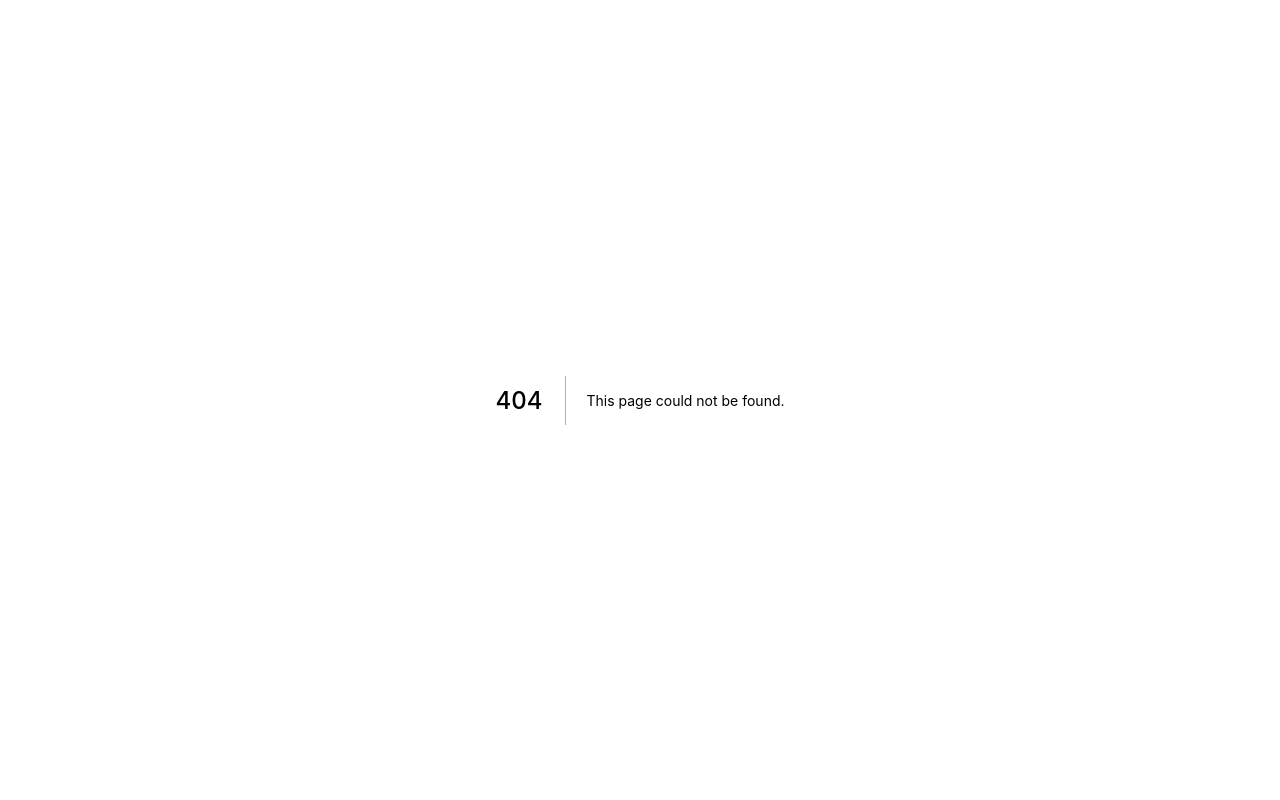
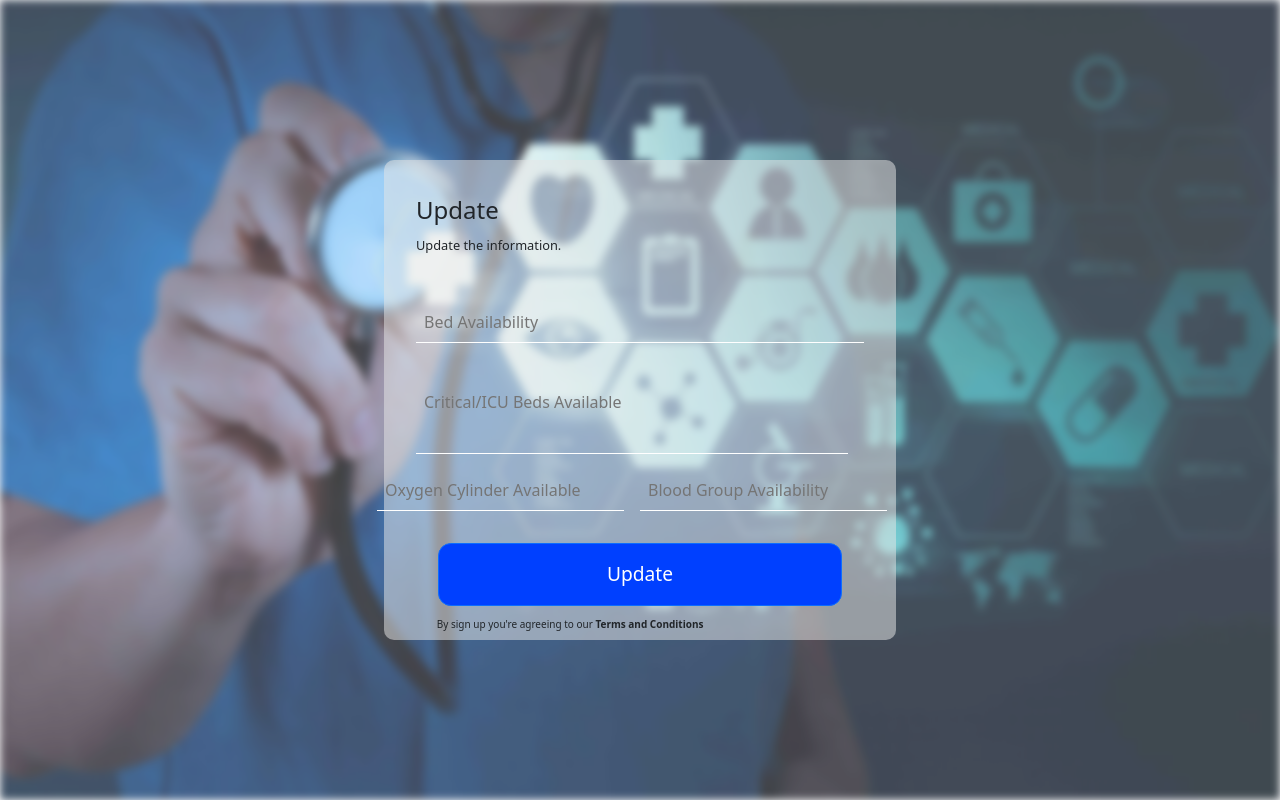
Before and after one commit to utkarsh0908/Smart-India-Hackathon, a Next.js app: page /updatePage in a window 1280 px wide. Before the commit this address had no page. Built offline with nearby package versions, Linux system fonts and the light colour scheme.

Commit message:
increased stability

```diff
--- a/pages/index.js
+++ b/pages/index.js
@@ -17,7 +17,7 @@ export default function Home() {
           <form className='form'>
             <input placeholder='Hospital Id' className='id'/>
             <input placeholder='Password' className='password'/>
-            <button type="button" className="btn btn-primary register" >Register Account</button>
+            <button type="button" className="btn btn-primary loginButton" >Login</button>
             <div className='agreement'>By sign up you're agreeing to our <span className='terms'>Terms and Conditions</span></div>
           </form>
 
--- /dev/null
+++ b/pages/updatePage.js
@@ -0,0 +1,36 @@
+import React from 'react'
+
+const updatePage = () => {
+  return (
+    <div>
+      <div className='main_pageUpdate'>
+      <img src='/bgImg.jpg' className='bgImg'/>
+
+        <div className='main_boxUpdate'>
+
+
+          <div className='primary_text'>Update</div>
+          <div className='secondary_text'>Update the information.</div>
+
+          <form className='form'>
+            <input placeholder='Bed Availability' className='id'/>
+            <input placeholder='Critical/ICU Beds Available' className='field'/>
+
+            <div className='formRow'>
+            <input placeholder='Oxygen Cylinder Available' className='field'/>
+            <input placeholder='Blood Group Availability' className='field'/>
+            </div>
+
+
+            <button type="button" className="btn btn-primary updateButton" >Update</button>
+            <div className='agreement'>By sign up you're agreeing to our <span className='terms'>Terms and Conditions</span></div>
+          </form>
+
+        </div>
+
+      </div>
+    </div>
+  )
+}
+
+export default updatePage
--- a/styles/globals.css
+++ b/styles/globals.css
@@ -26,6 +26,7 @@ a {
 .main_page{
   height: 100vh;
   display: flex;
+  flex-direction: column;
   justify-content: center;
   align-items: center;
 }
@@ -43,17 +44,16 @@ a {
 }
 
 .primary_text{
-  /* border: 2px solid red; */
   margin-bottom: 0.5rem;
   flex: 1;
-  font-size: 2rem;
+  font-size: 1.5rem;
   font-weight: 500;
 }
 
 .secondary_text{
   /* border: 2px solid red; */
   flex: 1;
-  font-size: 1rem;
+  font-size: 0.8rem;
   margin-bottom: 2rem;
 }
 
@@ -66,7 +66,7 @@ a {
 .id{
   background-color: #ffffff00;
   padding: 0.5rem;
-  font-size: 1.2rem;
+  font-size: 1rem;
   border-top: none;
   border-left: none;
   border-right: none;
@@ -78,34 +78,145 @@ a {
 .password{
   background-color: #ffffff00;
   padding: 0.5rem;
-  font-size: 1.2rem;
+  font-size: 1rem;
   border-top: none;
   border-left: none;
   border-right: none;
   border-bottom: 1px solid rgb(255, 255, 255);
-  margin-bottom: 3rem;
+  margin-bottom: 2rem;
   outline: none;
 }
+
+
+.loginButton{
+  border-radius: 0.8rem !important;
+  padding: 1rem !important;
+  align-self: center;
+  width: 90%;
+  margin-bottom: 0.5rem;
+  font-size: 1rem !important;
+  background-color: #0040FF !important;
+}
+
+.loginButton:hover{
+  background-color: #2600ff !important;
+}
+
+.agreement{
+  font-size: x-small;
+  margin-top: 0.2rem;
+  margin-left: 1.3rem;
+  margin-bottom: 0.5rem;
+}
+
+.terms{
+  font-weight: bold;
+}
+
+.formRow{
+  /* border: 2px solid red; */
+  display: flex;
+  flex-direction: row;
+  justify-content: center;
+}
+
+
+/* Register Page */
+.main_boxRegister{
+  position: relative;
+  padding: 2rem 2rem 0 2rem;
+  border-radius: 10px;
+  width: 40%;
+  height: 80%;
+  margin-left: auto;
+  margin-right: auto;
+  margin-top: 6rem;
+
+  background-color: #e7e7e785;
+  display: flex;
+  flex-direction: column;
+
+}
+
+.main_pageRegister{
+  height: 100vh;
+  display: flex;
+  flex-direction: column;
+
+}
+
+.email{
+  background-color: #ffffff00;
+  padding: 0.5rem;
+  font-size: 1rem;
+  border-top: none;
+  border-left: none;
+  border-right: none;
+  border-bottom: 1px solid rgb(255, 255, 255);
+  margin-bottom: 1rem;
+  outline: none;
+}
+
+.field{
+  background-color: #ffffff00;
+  padding: 0.5rem;
+  font-size: 1rem;
+  border-top: none;
+  border-left: none;
+  border-right: none;
+  border-bottom: 1px solid rgb(255, 255, 255);
+  margin-bottom: 1rem;
+  margin-right: 1rem;
+  outline: none;
+  flex: 1;
+}
+
 
 .register{
   border-radius: 0.8rem !important;
   padding: 1rem !important;
   align-self: center;
   width: 90%;
-  margin-bottom: 1rem;
-  font-size: 1.2rem !important;
+  margin-bottom: 0.5rem;
+  margin-top: 1rem;
+  font-size: 1rem !important;
   background-color: #0040FF !important;
 }
 .register:hover{
   background-color: #2600ff !important;
 }
 
-.agreement{
-  font-size: small;
-  margin-top: 0.5rem;
-  margin-left: 1.3rem;
+
+/* update page */
+.main_pageUpdate{
+  height: 100vh;
+  display: flex;
+  flex-direction: column;
+
 }
 
-.terms{
-  font-weight: bold;
+.main_boxUpdate{
+  position: relative;
+  padding: 2rem 2rem 0 2rem;
+  border-radius: 10px;
+  width: 40%;
+  height: 60%;
+  margin-left: auto;
+  margin-right: auto;
+  margin-top: 10rem;
+
+  background-color: #e7e7e785;
+  display: flex;
+  flex-direction: column;
 }
+
+.updateButton{
+  border-radius: 0.8rem !important;
+  padding: 1rem !important;
+  align-self: center;
+  width: 90%;
+  margin-top: 1rem;
+  margin-bottom: 0.5rem;
+  font-size: 1.2rem !important;
+  background-color: #0040FF !important;
+}
```
Also changed, not shown: pages/registerPage.js (added, +50 -0 lines).
